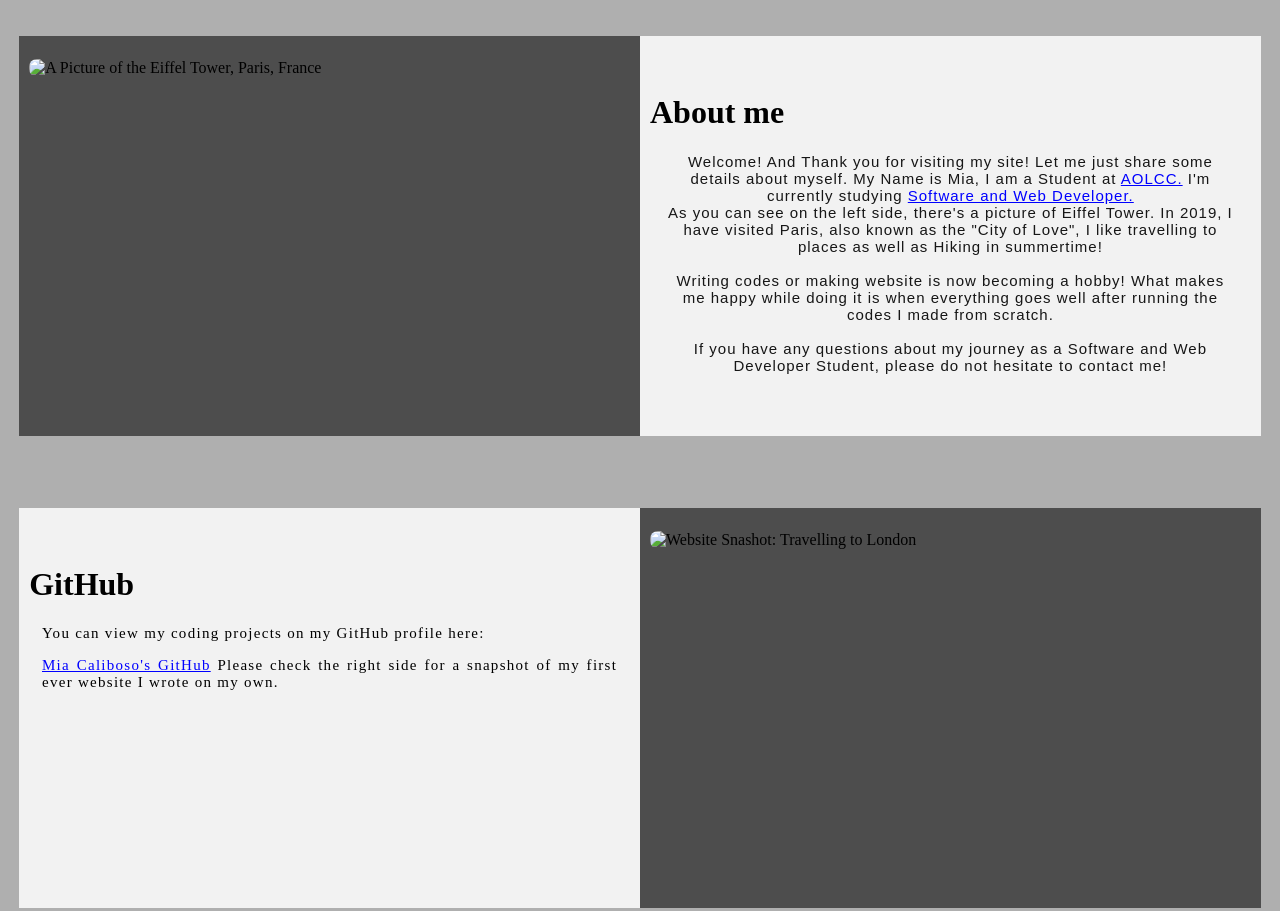
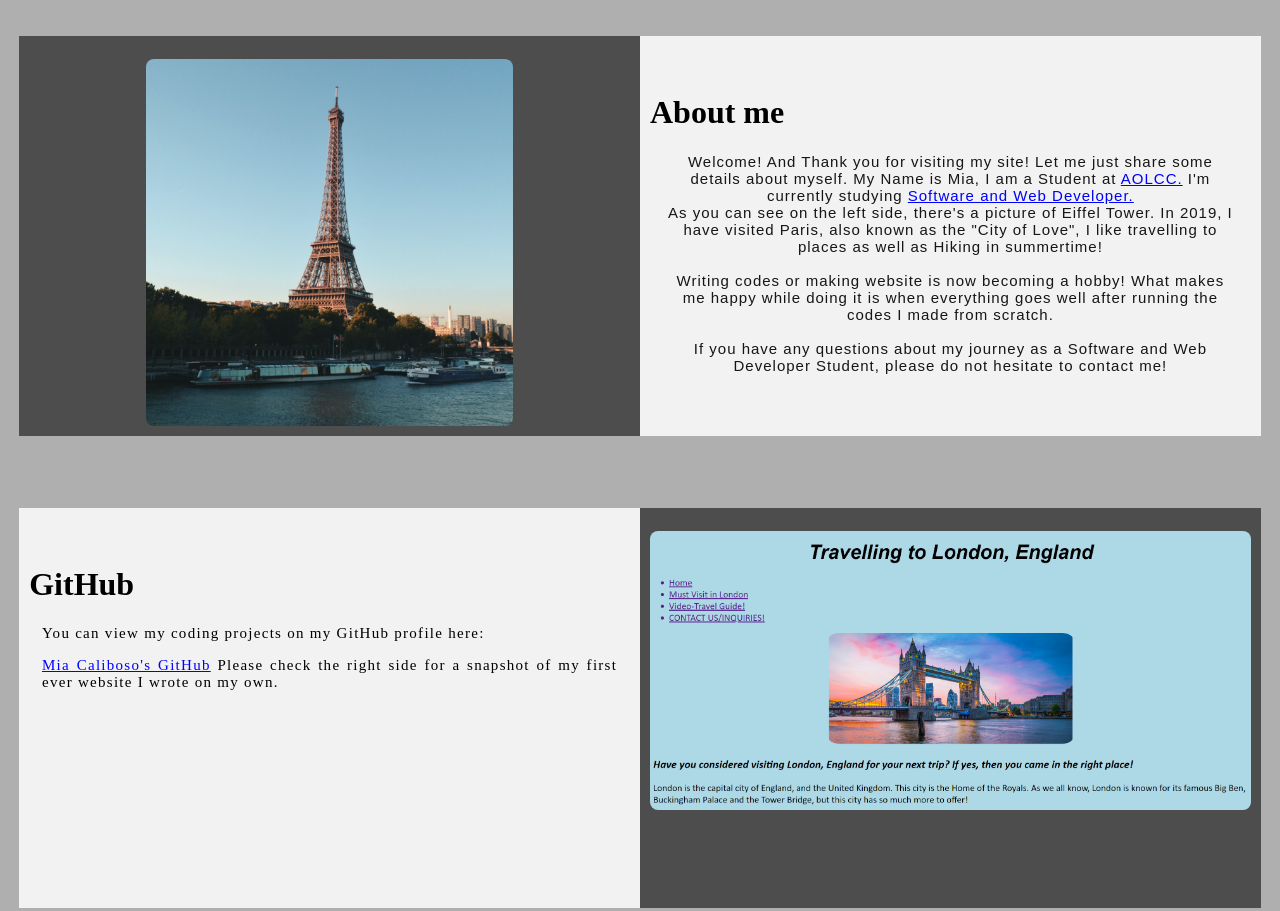
Before and after one commit to mia05c/mia05c.github.io, a plain HTML site: page index.html in a window 1280 px wide. Shown: the part 848-1759 px from the top of the page. Drawn offline with Linux system fonts and the light colour scheme.

Commit message:
Update index.html

```diff
--- a/index.html
+++ b/index.html
@@ -75,7 +75,7 @@
         <div class="Row" id="About me">
             <!--Left column-->
             <div class="Column_2">
-                <img src="images/paris.png" alt="A Picture of the Eiffel Tower, Paris, France">
+                <img src="paris.png" alt="A Picture of the Eiffel Tower, Paris, France">
             </div>
             <!--Right column-->
             <div class="Column_1">
@@ -110,7 +110,7 @@
             </div>
             <!--Right column-->
             <div class="Column_2">
-                <img src="images/Capture.PNG" alt="Website Snashot: Travelling to London"></a>
+                <img src="Capture.PNG" alt="Website Snashot: Travelling to London"></a>
             </div>
         </div>
 
```
